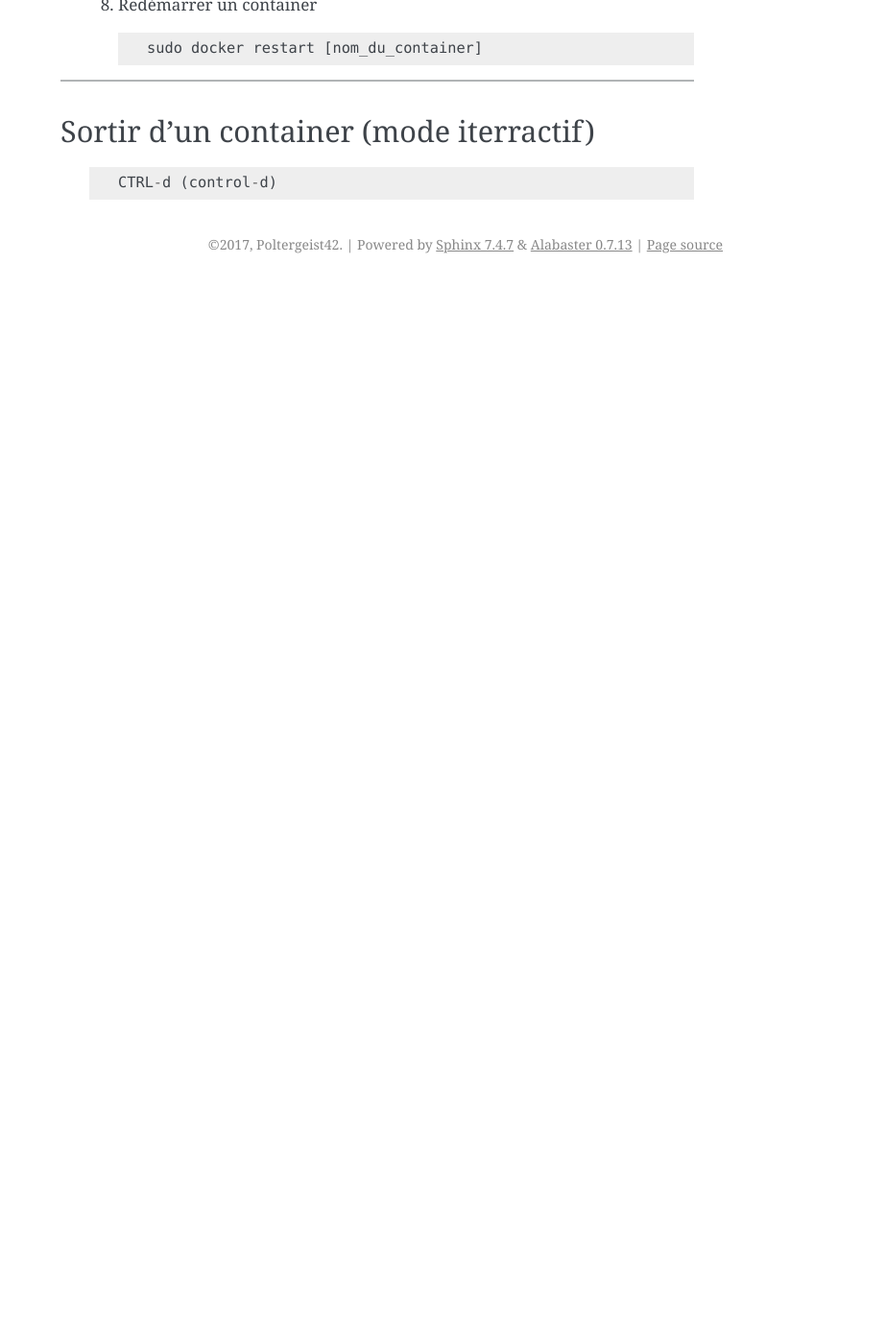
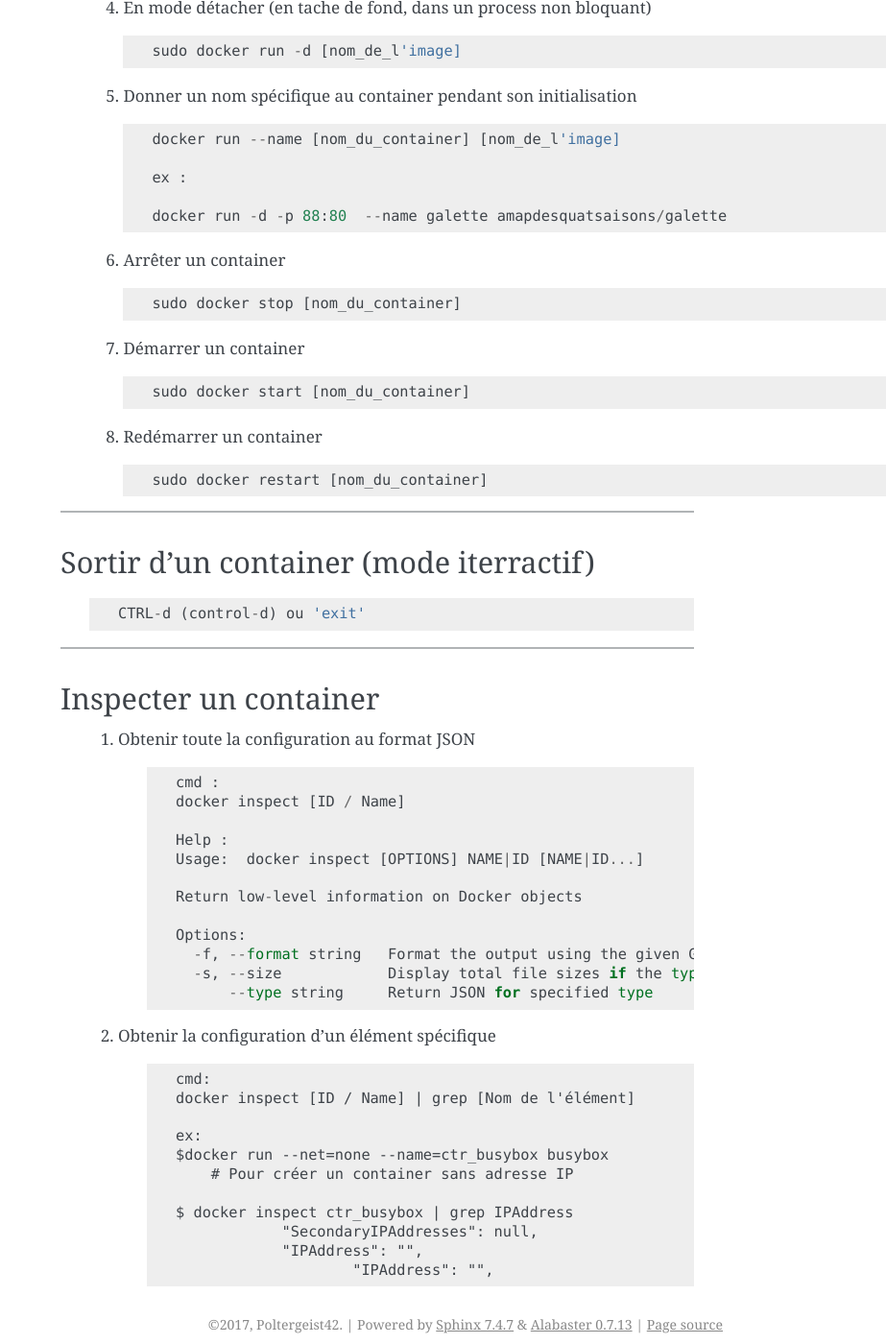
Before and after one commit to poltergeist42/JDM, a Sphinx documentation site: the page built from _1_userDoc/source/Docker.rst, in a window 1280 px wide and 1400 px high, scrolled down 6133 px. Shown: the whole window at 96% size, without its empty margins (357-1280 px from the left). Built offline with Sphinx 7.4.7, drawn with Linux system fonts in a browser that asks for light colours; before the commit the page ends 6427 px from its top, so only the background shows below that; some of the changed text lies outside the part shown.

Commit message:
UP: Django, Docker et VIM

```diff
--- a/_1_userDoc/source/Django.rst
+++ b/_1_userDoc/source/Django.rst
@@ -20,6 +20,12 @@
 
             * https://docs.djangoproject.com/en/dev/internals/contributing/writing-documentation/
                 # Documenter un projet Django avec Sphinx (Doc officiel Django)
+
+            * https://www.supinfo.com/articles/single/5779-bien-debuter-avec-django-docker
+                # Création d'un Container Django
+
+            * https://docs.docker.com/compose/django/
+                # Création d'un container Django (Doc officiel Docker)
 
 ------------------------------------------------------------------------------------------
 
--- a/_1_userDoc/source/Docker.rst
+++ b/_1_userDoc/source/Docker.rst
@@ -24,6 +24,11 @@
             * https://docs.docker.com/engine/reference/commandline/cli/
                 # référence CLI
 
+            * https://www.supinfo.com/articles/single/5779-bien-debuter-avec-django-docker
+                # Création d'un container pour Django
+
+            * https://docs.docker.com/compose/django/
+                # Création d'un container Django (Doc officiel Docker)
 
 
 Installation manuelle
@@ -252,15 +257,34 @@
                 # attention, le caractère [`] s'obtient avec
                 # la combinaison de touche [AltGR]-[7]
 
+    #. Supprimer tous les Containers dont l'état est arrêter
+        ::
+
+            docker container prune
+
+            Usage:  docker container prune [OPTIONS]
+
+                    Remove all stopped containers
+
+            Options:
+                    --filter filter   Provide filter values (e.g. 'until=<timestamp>')
+                    -f, --force           Do not prompt for confirmation
+
 ####
 
 Lancer/initialiser un Container
 ===============================
 
-**N.B** : pour connaitre toutes les options disponible avec la commande 'run' il faut lancer l'aide
-        ::
+:N.B: pour connaitre toutes les options disponible avec la commande 'run' il faut lancer l'aide
+                ::
 
-            docker run --help
+                    docker run --help
+
+
+:/!\\ Attention /!\\:
+            La commande 'run' crée une nouvelle instance (donc un nouveau container).
+            Pour démarrer / redémarrer un container existant, il faut utiliser la commande 'start'.
+
 
     #. En mode interactif ::
 
@@ -280,7 +304,7 @@
         ex :
         http://192.168.1.32:88
 
-    #. En mode détacher (en tache de fond, dans un process non bloquant)
+    #. En mode détacher (en tache de fond, dans un process non bloquant) ::
 
         sudo docker run -d [nom_de_l'image]
 
@@ -310,4 +334,40 @@
 =======================================
     ::
 
-        CTRL-d (control-d)
+        CTRL-d (control-d) ou 'exit'
+
+####
+
+Inspecter un container
+======================
+
+    #. Obtenir toute la configuration au format JSON
+        ::
+
+            cmd :
+            docker inspect [ID / Name]
+
+            Help :
+            Usage:  docker inspect [OPTIONS] NAME|ID [NAME|ID...]
+
+            Return low-level information on Docker objects
+
+            Options:
+              -f, --format string   Format the output using the given Go template
+              -s, --size            Display total file sizes if the type is container
+                  --type string     Return JSON for specified type
+
+    #. Obtenir la configuration d'un élément spécifique
+        ::
+
+            cmd:
+            docker inspect [ID / Name] | grep [Nom de l'élément]
+
+            ex:
+            $docker run --net=none --name=ctr_busybox busybox
+                # Pour créer un container sans adresse IP
+
+            $ docker inspect ctr_busybox | grep IPAddress
+                        "SecondaryIPAddresses": null,
+                        "IPAddress": "",
+                                "IPAddress": "",
```
Also changed, not shown: _1_userDoc/source/VIM.rst (+30 -0 lines).
